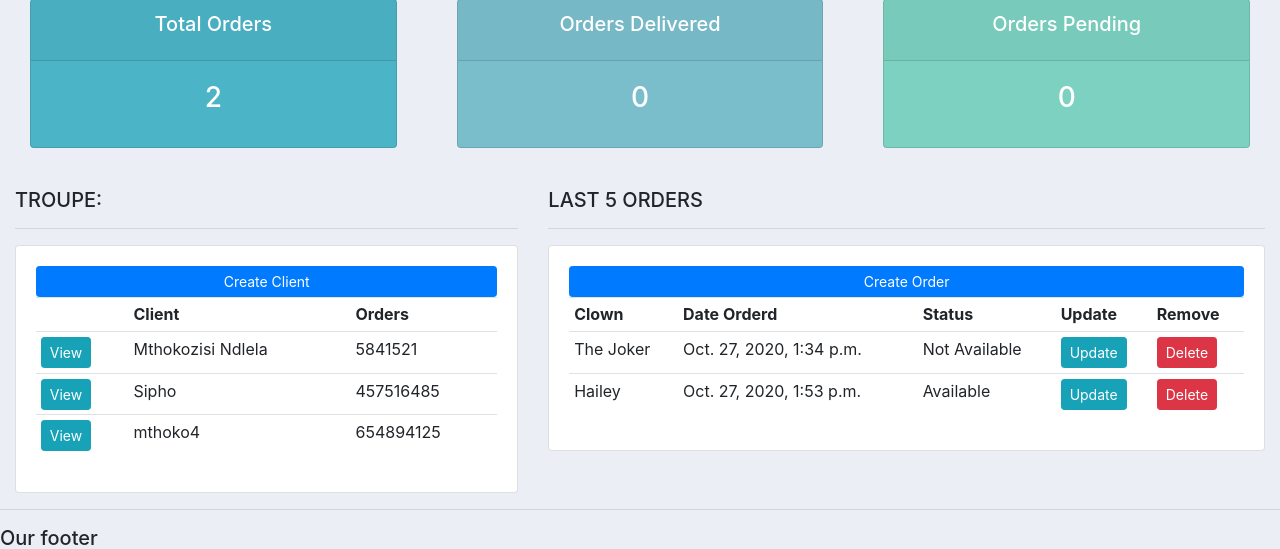
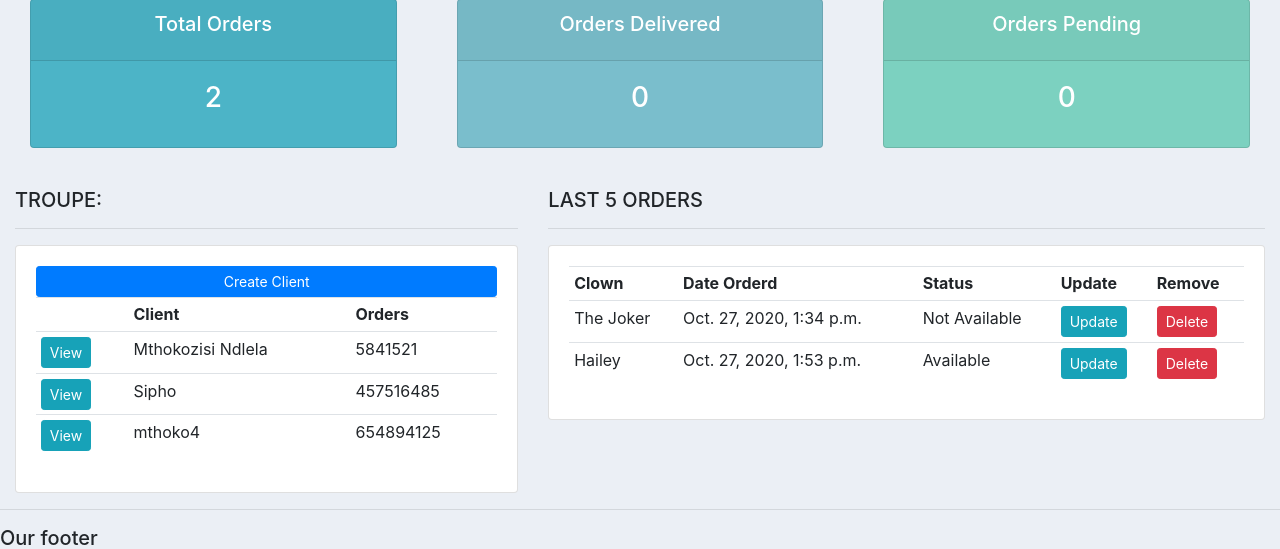
Before and after one commit to MthokoNdlela/clowns-live, a Django app: page / in a window 1280 px wide. Shown: the part 81-630 px from the top of the page. Run offline with Django 3.2, Linux system fonts and the light colour scheme; a user stored in the database is signed in; data comes from the database, SQL or seed files in the repository; both versions use the stored data as it was after the commit; some libraries are stand-ins or nearby versions.

Commit message:
6th commit

```diff
--- a/time_management/settings.py
+++ b/time_management/settings.py
@@ -48,7 +48,7 @@ MIDDLEWARE = [
     'whitenoise.middleware.WhiteNoiseMiddleware',
     'django.contrib.sessions.middleware.SessionMiddleware',
     'django.middleware.common.CommonMiddleware',
-    'django.middleware.csrf.CsrfViewMiddleware',
+    # 'django.middleware.csrf.CsrfViewMiddleware',
     'django.contrib.auth.middleware.AuthenticationMiddleware',
     'django.contrib.messages.middleware.MessageMiddleware',
     'django.middleware.clickjacking.XFrameOptionsMiddleware',
--- a/users/templates/users/dashboard.html
+++ b/users/templates/users/dashboard.html
@@ -35,7 +35,7 @@
 		<h5>LAST 5 ORDERS</h5>
 		<hr>
 		<div class="card card-body">
-			<a class="btn btn-primary  btn-sm btn-block" href="">Create Order</a>
+			{% comment %} <a class="btn btn-primary  btn-sm btn-block" href="">Create Order</a> {% endcomment %}
 			<table class="table table-sm">
 				<tr>
 					<th>Clown</th>
```
Also changed, not shown: db.sqlite3.
